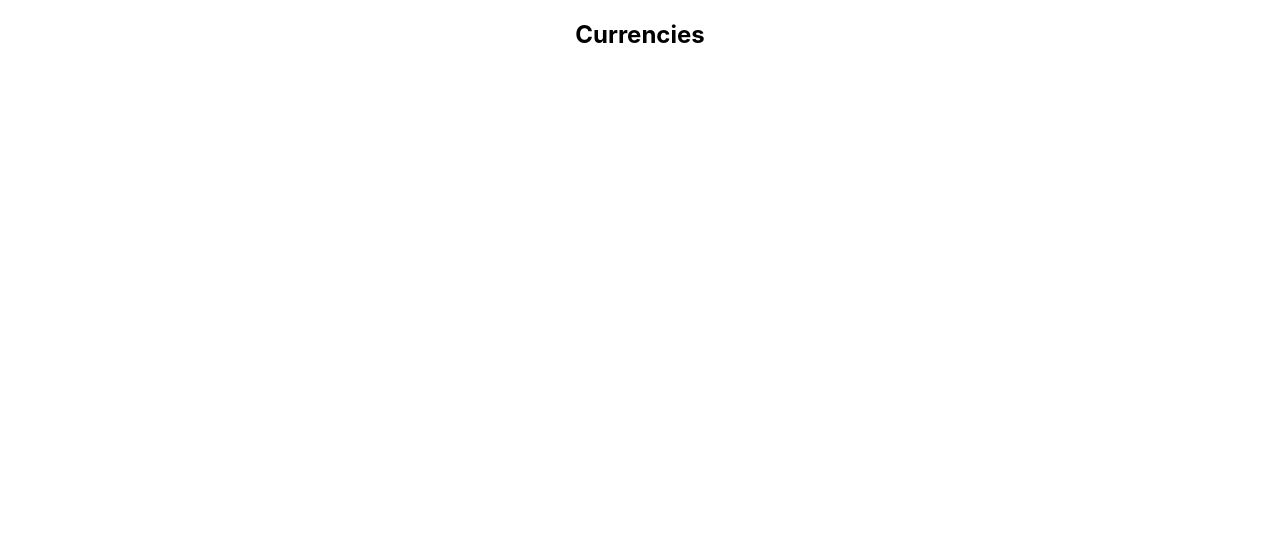
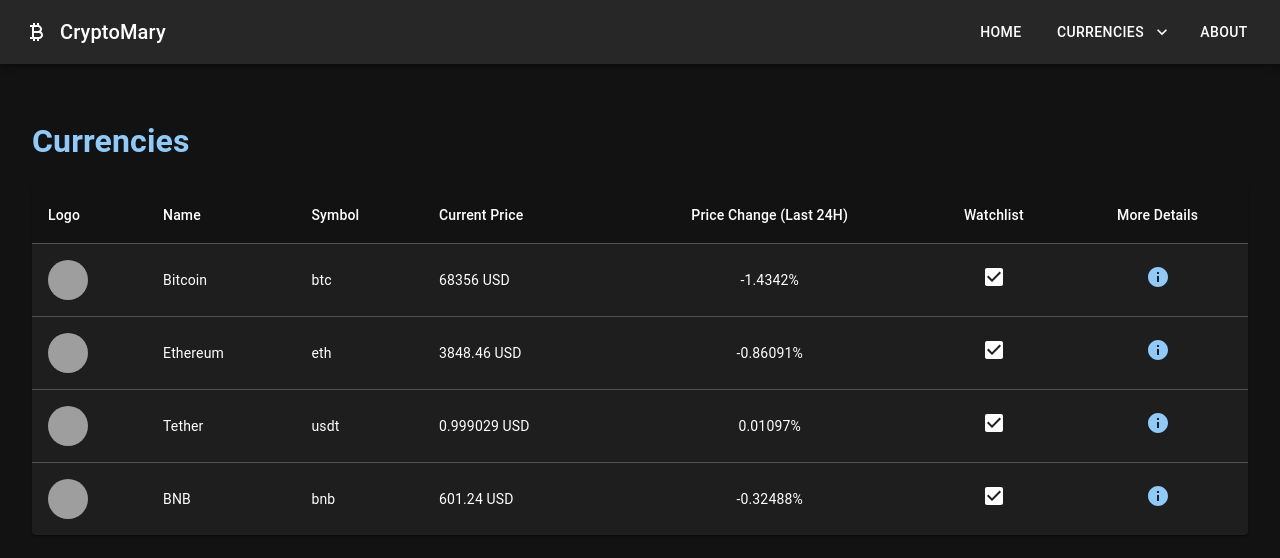
Before and after one commit to bakader07/st-mary-cryptos, a React (Create React App) app: page / in a window 1280 px wide. Shown: the top 558 px of the page. Built offline with nearby package versions, Linux system fonts and the light colour scheme; grey boxes are pictures that could not be loaded.

Commit message:
initial look of the web application

```diff
--- a/package.json
+++ b/package.json
@@ -6,6 +6,7 @@
     "@emotion/react": "^11.11.4",
     "@emotion/styled": "^11.11.5",
     "@fontsource/roboto": "^5.0.13",
+    "@mui/icons-material": "^5.15.18",
     "@mui/material": "^5.15.18",
     "@testing-library/jest-dom": "^5.17.0",
     "@testing-library/react": "^13.4.0",
--- a/public/index.html
+++ b/public/index.html
@@ -24,7 +24,7 @@
       work correctly both with client-side routing and a non-root public URL.
       Learn how to configure a non-root public URL by running `npm run build`.
     -->
-    <title>React App</title>
+		<title>St Mary Cryptos</title>
 	</head>
 	<body>
 		<noscript>You need to enable JavaScript to run this app.</noscript>
--- a/src/App.css
+++ b/src/App.css
@@ -1,10 +1,5 @@
 .App {
   text-align: center;
-}
-
-.App-logo {
-  height: 40vmin;
-  pointer-events: none;
 }
 
 @media (prefers-reduced-motion: no-preference) {
@@ -27,12 +22,3 @@
 .App-link {
   color: #61dafb;
 }
-
-@keyframes App-logo-spin {
-  from {
-    transform: rotate(0deg);
-  }
-  to {
-    transform: rotate(360deg);
-  }
-}
--- a/src/App.js
+++ b/src/App.js
@@ -1,13 +1,297 @@
-import "./App.css";
+import {
+	Box,
+	AppBar,
+	Toolbar,
+	Typography,
+	IconButton,
+	Stack,
+	Button,
+	Menu,
+	MenuItem,
+	Paper,
+	Table,
+	TableContainer,
+	TableHead,
+	TableBody,
+	TableRow,
+	TableCell,
+	Avatar,
+	Link,
+} from "@mui/material";
+import CurrencyBitcoinIcon from "@mui/icons-material/CurrencyBitcoin";
+import KeyboardArrowDownIcon from "@mui/icons-material/KeyboardArrowDown";
+import BookmarkBorderIcon from "@mui/icons-material/BookmarkBorder";
+import BookmarkIcon from "@mui/icons-material/Bookmark";
+import InfoIcon from "@mui/icons-material/Info";
+import { ThemeProvider, createTheme } from "@mui/material/styles";
+import CssBaseline from "@mui/material/CssBaseline";
+import { useState } from "react";
+import { CheckBox } from "@mui/icons-material";
+
+const darkTheme = createTheme({
+	palette: {
+		mode: "dark",
+	},
+});
 
 function App() {
+	const [anchorEl, setAnchorEl] = useState(null);
+	const open = Boolean(anchorEl);
+	const handleClick = (event) => {
+		setAnchorEl(event.currentTarget);
+	};
+	const onClose = (event) => {
+		setAnchorEl(null);
+	};
 	return (
-		<div className="App">
-			<section>
-				<h1>Currencies</h1>
-			</section>
-		</div>
+		<ThemeProvider theme={darkTheme}>
+			<CssBaseline />
+			<>
+				<AppBar position="static" color="primary">
+					<Toolbar>
+						<IconButton
+							aria-label="logo"
+							size="large"
+							edge="start"
+							color="inherit"
+						>
+							<CurrencyBitcoinIcon></CurrencyBitcoinIcon>
+						</IconButton>
+						<Typography variant="h6" component="div" sx={{ flexGrow: 1 }}>
+							CryptoMary
+						</Typography>
+						<Stack direction="row" spacing={2}>
+							<Button color="inherit" href="/">
+								Home
+							</Button>
+							<Button
+								color="inherit"
+								id="currencies-button"
+								onClick={handleClick}
+								aria-controls={open ? "currencies-menu" : undefined}
+								aria-haspopup="true"
+								aria-expanded={open ? "true" : undefined}
+								endIcon={<KeyboardArrowDownIcon />}
+							>
+								Currencies
+							</Button>
+							<Button color="inherit" href="/about">
+								About
+							</Button>
+						</Stack>
+						<Menu
+							id="currencies-menu"
+							anchorEl={anchorEl}
+							open={open}
+							MenuListProps={{
+								"aria-labeledby": "currencies-button",
+							}}
+							onClose={onClose}
+							anchorOrigin={{
+								vertical: "bottom",
+								horizontal: "right",
+							}}
+							transformOrigin={{
+								vertical: "top",
+								horizontal: "right",
+							}}
+						>
+							<MenuItem component="a" href="/currencies">
+								All Currencies
+							</MenuItem>
+							<MenuItem component="a" href="/watchlist">
+								Watchlist Currencies
+							</MenuItem>
+						</Menu>
+					</Toolbar>
+				</AppBar>
+
+				<Box sx={{ padding: "2rem" }}>
+					<Box
+						sx={{
+							color: "primary.main",
+						}}
+					>
+						<h1>Currencies</h1>
+					</Box>
+					<TableContainer component={Paper}>
+						<Table stickyHeader aria-label="simple table">
+							<TableHead>
+								<TableRow>
+									<TableCell>Logo</TableCell>
+									<TableCell>Name</TableCell>
+									<TableCell>Symbol</TableCell>
+									<TableCell>Current Price</TableCell>
+									<TableCell align="center">Price Change (Last 24H)</TableCell>
+									<TableCell align="center">Watchlist</TableCell>
+									<TableCell align="center">More Details</TableCell>
+								</TableRow>
+							</TableHead>
+							<TableBody>
+								{currencies.map((currency) => (
+									<TableRow
+										href="/here"
+										key={currency.id}
+										sx={{
+											"&:hover": {
+												backgroundColor: "primary.dark",
+											},
+											"&:last-child td, &:last-child th": { border: 0 },
+										}}
+									>
+										<TableCell>
+											<Avatar src={currency.image} />
+										</TableCell>
+										<TableCell>{currency.name}</TableCell>
+										<TableCell>{currency.symbol}</TableCell>
+										<TableCell>{currency.current_price} USD</TableCell>
+										<TableCell align="center">
+											{currency.price_change_percentage_24h}%
+										</TableCell>
+										<TableCell align="center">
+											<CheckBox
+											// icon={<BookmarkBorderIcon />}
+											// checkedIcon={<BookmarkIcon />}
+											// onChange={() => {}}
+											/>
+										</TableCell>
+										<TableCell align="center">
+											<Link href="/chart">
+												<InfoIcon></InfoIcon>
+											</Link>
+										</TableCell>
+									</TableRow>
+								))}
+							</TableBody>
+						</Table>
+					</TableContainer>
+				</Box>
+			</>
+		</ThemeProvider>
 	);
 }
 
+const currencies = [
+	{
+		id: "bitcoin",
+		symbol: "btc",
+		name: "Bitcoin",
+		image:
+			"https://assets.coingecko.com/coins/images/1/large/bitcoin.png?1696501400",
+		current_price: 68356,
+		market_cap: 1346915839214,
+		market_cap_rank: 1,
+		fully_diluted_valuation: 1435456869582,
+		total_volume: 30095907822,
+		high_24h: 69466,
+		low_24h: 67201,
+		price_change_24h: -994.6280304697575,
+		price_change_percentage_24h: -1.4342,
+		market_cap_change_24h: -19562870461.82251,
+		market_cap_change_percentage_24h: -1.43163,
+		circulating_supply: 19704690,
+		total_supply: 21000000,
+		max_supply: 21000000,
+		ath: 73738,
+		ath_change_percentage: -7.29997,
+		ath_date: "2024-03-14T07:10:36.635Z",
+		atl: 67.81,
+		atl_change_percentage: 100705.33414,
+		atl_date: "2013-07-06T00:00:00.000Z",
+		roi: null,
+		last_updated: "2024-05-28T23:24:42.424Z",
+	},
+	{
+		id: "ethereum",
+		symbol: "eth",
+		name: "Ethereum",
+		image:
+			"https://assets.coingecko.com/coins/images/279/large/ethereum.png?1696501628",
+		current_price: 3848.46,
+		market_cap: 462601901149,
+		market_cap_rank: 2,
+		fully_diluted_valuation: 462601901149,
+		total_volume: 17863132794,
+		high_24h: 3927.72,
+		low_24h: 3774.69,
+		price_change_24h: -33.41939888312254,
+		price_change_percentage_24h: -0.86091,
+		market_cap_change_24h: -4128833031.444336,
+		market_cap_change_percentage_24h: -0.88463,
+		circulating_supply: 120137632.127615,
+		total_supply: 120137632.127615,
+		max_supply: null,
+		ath: 4878.26,
+		ath_change_percentage: -21.06609,
+		ath_date: "2021-11-10T14:24:19.604Z",
+		atl: 0.432979,
+		atl_change_percentage: 889227.89439,
+		atl_date: "2015-10-20T00:00:00.000Z",
+		roi: {
+			times: 74.27484416477635,
+			currency: "btc",
+			percentage: 7427.484416477636,
+		},
+		last_updated: "2024-05-28T23:24:49.796Z",
+	},
+	{
+		id: "tether",
+		symbol: "usdt",
+		name: "Tether",
+		image:
+			"https://assets.coingecko.com/coins/images/325/large/Tether.png?1696501661",
+		current_price: 0.999029,
+		market_cap: 111819590374,
+		market_cap_rank: 3,
+		fully_diluted_valuation: 111819590374,
+		total_volume: 52167828976,
+		high_24h: 1.001,
+		low_24h: 0.993144,
+		price_change_24h: 0.00010953,
+		price_change_percentage_24h: 0.01097,
+		market_cap_change_24h: -7172661.792877197,
+		market_cap_change_percentage_24h: -0.00641,
+		circulating_supply: 111965329380.761,
+		total_supply: 111965329380.761,
+		max_supply: null,
+		ath: 1.32,
+		ath_change_percentage: -24.51803,
+		ath_date: "2018-07-24T00:00:00.000Z",
+		atl: 0.572521,
+		atl_change_percentage: 74.43873,
+		atl_date: "2015-03-02T00:00:00.000Z",
+		roi: null,
+		last_updated: "2024-05-28T23:20:44.466Z",
+	},
+	{
+		id: "binancecoin",
+		symbol: "bnb",
+		name: "BNB",
+		image:
+			"https://assets.coingecko.com/coins/images/825/large/bnb-icon2_2x.png?1696501970",
+		current_price: 601.24,
+		market_cap: 92527142413,
+		market_cap_rank: 4,
+		fully_diluted_valuation: 92527142413,
+		total_volume: 962798568,
+		high_24h: 606.11,
+		low_24h: 593.55,
+		price_change_24h: -1.9596613902684794,
+		price_change_percentage_24h: -0.32488,
+		market_cap_change_24h: -177180224.504364,
+		market_cap_change_percentage_24h: -0.19112,
+		circulating_supply: 153856150,
+		total_supply: 153856150,
+		max_supply: 200000000,
+		ath: 686.31,
+		ath_change_percentage: -12.37337,
+		ath_date: "2021-05-10T07:24:17.097Z",
+		atl: 0.0398177,
+		atl_change_percentage: 1510251.91136,
+		atl_date: "2017-10-19T00:00:00.000Z",
+		roi: null,
+		last_updated: "2024-05-28T23:24:56.381Z",
+	},
+];
+
 export default App;
```
Also changed, not shown: src/index.js (+9 -9 lines), 1 other file (tests, documents, lock files or other folders). Lines whose indentation alone changed are shown as unchanged.
